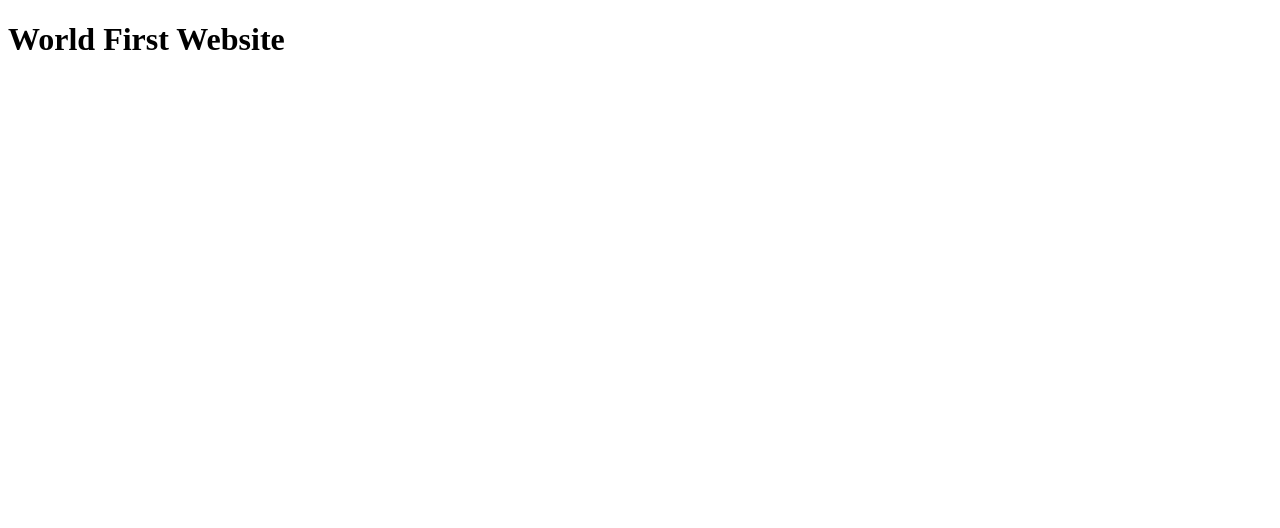
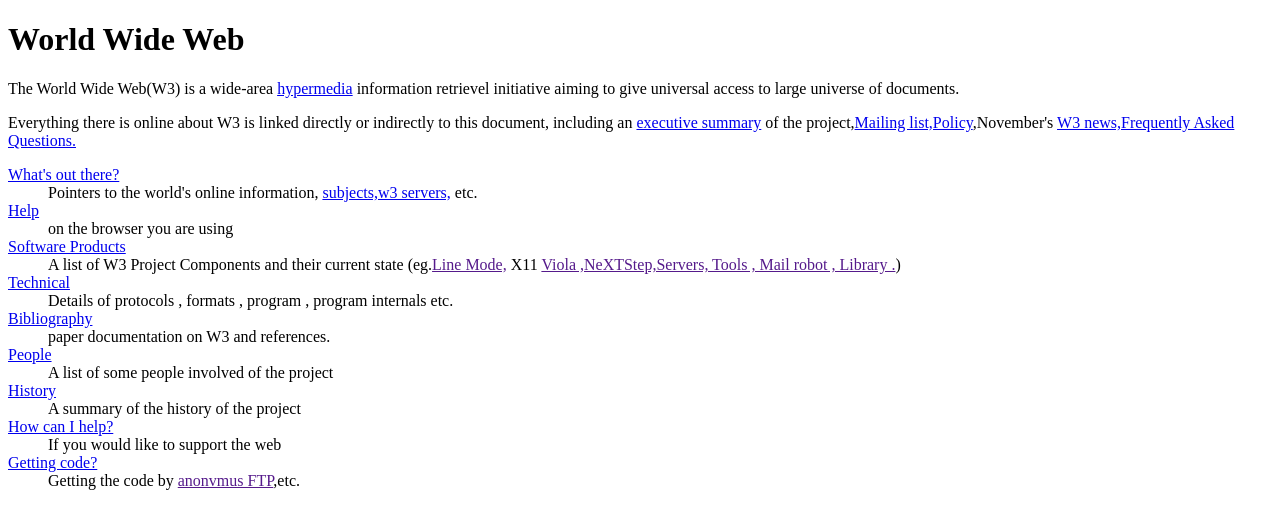
Before and after one commit to muthukumar915/world-first-web, a plain HTML site: page index.html in a window 1280 px wide. Drawn offline with Linux system fonts and the light colour scheme.

Commit message:
file added

```diff
--- a/index.html
+++ b/index.html
@@ -3,10 +3,51 @@
 <head>
 
     <title>World First Website</title>
+    <link rel="icon" href="../cern_logo.png">
 </head>
 <body>
+    <h1>World Wide Web</h1>
+    <p>The World Wide Web(W3) is a wide-area <a href="hypermedia.html">hypermedia</a> information retrievel initiative aiming to give universal access to large universe of documents.</p>
+    <p>Everything there is online about W3 is linked directly or indirectly to this document, including an <a href="#">executive summary</a> of the project,<a href="#">Mailing list,Policy</a>,November's <a href="#">W3 news,Frequently Asked Questions.</a></p>
+<a href="#">What's out there?</a>
+<dd>
+    Pointers to the world's online information, <a href="#">subjects,w3 servers,</a> etc.
+
+</dd>
+<a href="#">Help</a>
+<dd>
+    on the browser you are using
+</dd>
+<a href="#">Software Products</a>
+<dd>
+    A list of W3 Project Components and their current state (eg.<a href="">Line Mode,</a> X11 <a href="">Viola ,NeXTStep,Servers, Tools , Mail robot , Library .</a>)
+</dd>
+<a href="#">Technical</a>
+<dd>
+    Details of protocols , formats , program , program internals etc.
+</dd>
+<a href="#">Bibliography</a>
+
+<dd>
+   paper documentation on W3 and references.
+</dd>
 
 
-    <h1>World First Website</h1>
+<a href="#">People</a>
+<dd>
+   A list of some people involved of the project
+</dd>
+<a href="#">History</a>
+<dd>
+    A summary of the history of the project
+</dd>
+<a href="#">How can I help?</a>
+<dd>
+   If you would like to support the web
+</dd>
+<a href="#">Getting code?</a>
+<dd>
+    Getting the code by <a href="">anonvmus FTP</a>,etc.
+</dd>
 </body>
 </html>
```
